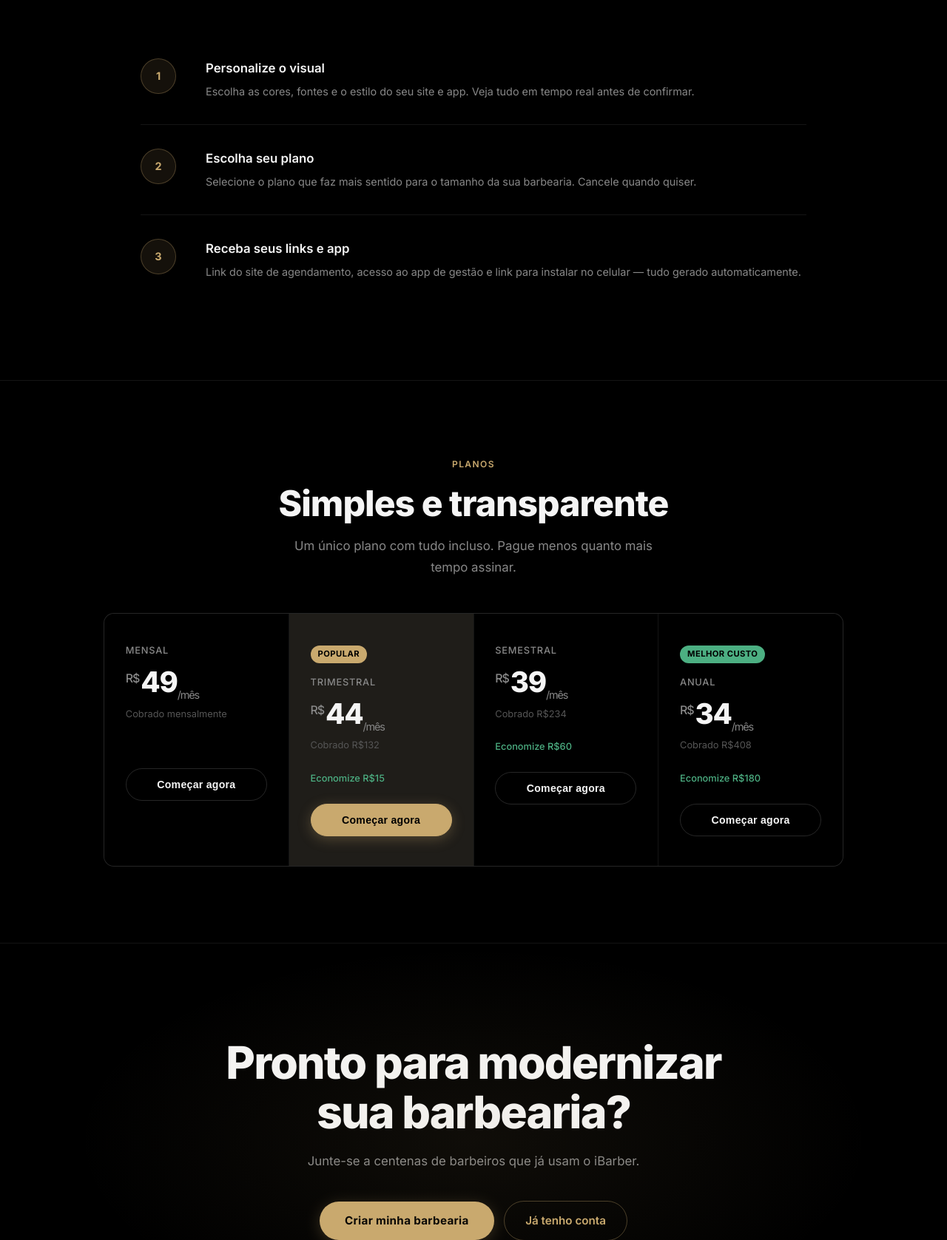
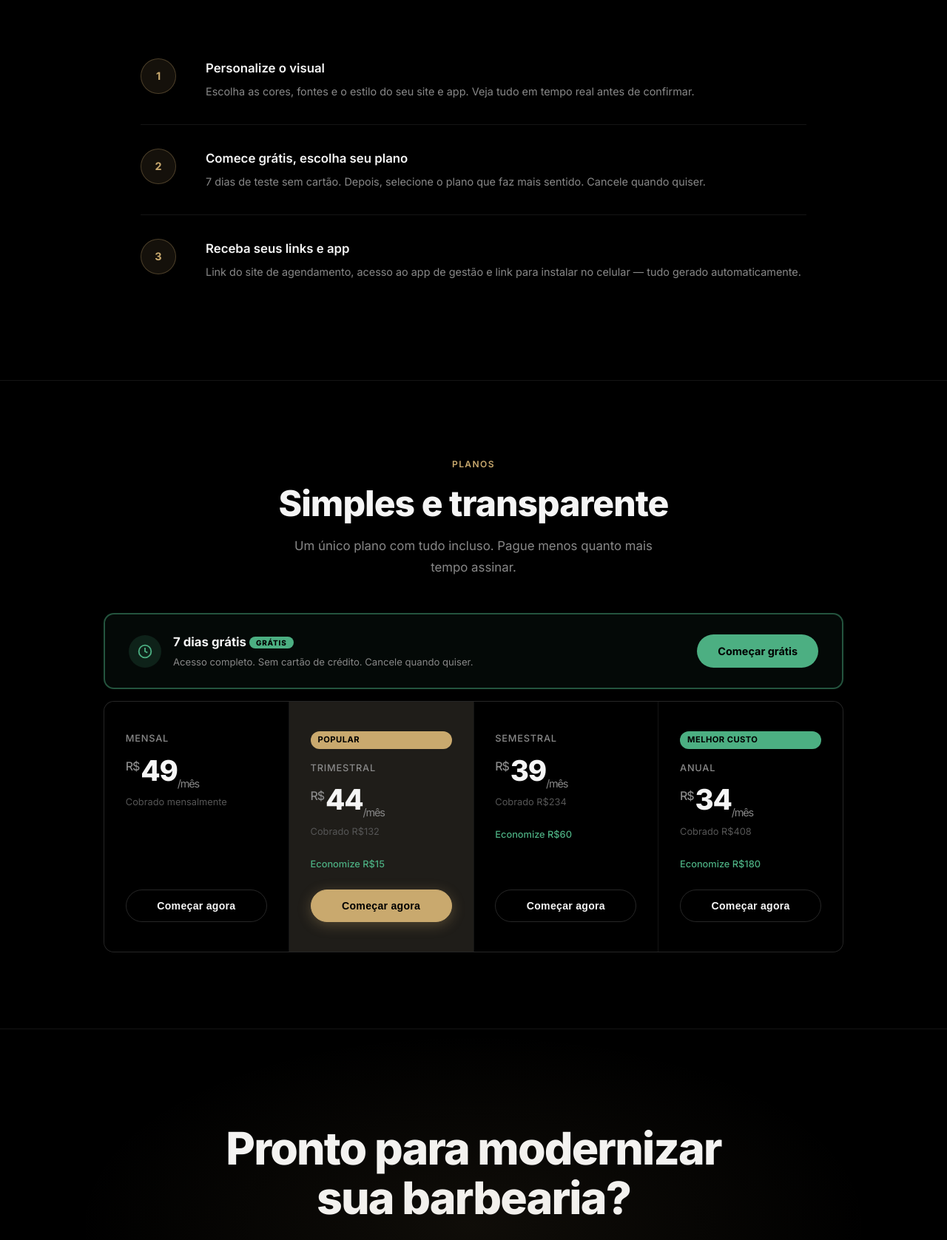
Before and after one commit to gustavo-oli-dev/iBarber.priv, a Flask app: page /landing in a window 1280 px wide. Shown: the part 2493-4170 px from the top of the page at 74% size. Run offline with Flask 3, Linux system fonts and the light colour scheme; parts of the project's set-up code (start-up, migrations or seed data) failed here and were passed over.

Commit message:
landing: fix plan card alignment (flex-column), add 7-day trial card, fix domain meta tags

```diff
--- a/templates/landing.html
+++ b/templates/landing.html
@@ -9,12 +9,12 @@
 <meta property="og:title" content="iBarber — Gestão completa para barbearias"/>
 <meta property="og:description" content="Site de agendamento, app de gestão e controle financeiro para barbearias. Configure em 3 minutos."/>
 <meta property="og:type" content="website"/>
-<meta property="og:url" content="https://ibarber.shop"/>
-<meta property="og:image" content="https://ibarber.shop/static/images/icon-192.png"/>
+<meta property="og:url" content="https://ibarber.app.br"/>
+<meta property="og:image" content="https://ibarber.app.br/static/images/icon-192.png"/>
 <meta name="twitter:card" content="summary_large_image"/>
 <meta name="twitter:title" content="iBarber — Gestão completa para barbearias"/>
 <meta name="twitter:description" content="Site de agendamento, app de gestão e controle financeiro para barbearias."/>
-<link rel="canonical" href="https://ibarber.shop"/>
+<link rel="canonical" href="https://ibarber.app.br"/>
   <link rel="icon" type="image/x-icon" href="/static/images/favicon.ico">
   <link rel="apple-touch-icon" href="/static/images/icon-192.png">
   <link rel="manifest" href="/manifest.json">
@@ -255,6 +255,7 @@ section{padding:clamp(4rem,8vw,7rem) clamp(1.5rem,5vw,5rem)}
   padding:2.5rem 1.8rem;
   transition:background .2s;
   position:relative;
+  display:flex;flex-direction:column;
 }
 .plan:hover{background:rgba(255,255,255,0.03)}
 .plan.popular{background:rgba(201,169,110,0.06)}
@@ -276,6 +277,7 @@ section{padding:clamp(4rem,8vw,7rem) clamp(1.5rem,5vw,5rem)}
   font-size:.88rem;font-weight:700;cursor:pointer;letter-spacing:.02em;
   border:1.5px solid rgba(255,255,255,.15);background:transparent;color:var(--text);
   transition:background .2s,border-color .2s,transform .15s,box-shadow .2s;
+  margin-top:auto;
 }
 .btn-plan:hover{background:rgba(255,255,255,.05);border-color:rgba(255,255,255,.3);transform:translateY(-1px)}
 .plan.popular .btn-plan{
@@ -471,8 +473,8 @@ footer{
       <div class="step reveal reveal-delay-2">
         <div class="step-num">2</div>
         <div class="step-body">
-          <h3>Escolha seu plano</h3>
-          <p>Selecione o plano que faz mais sentido para o tamanho da sua barbearia. Cancele quando quiser.</p>
+          <h3>Comece grátis, escolha seu plano</h3>
+          <p>7 dias de teste sem cartão. Depois, selecione o plano que faz mais sentido. Cancele quando quiser.</p>
         </div>
       </div>
       <div class="step reveal reveal-delay-4">
@@ -494,12 +496,26 @@ footer{
       <div class="section-title">Simples e transparente</div>
       <p class="section-sub">Um único plano com tudo incluso. Pague menos quanto mais tempo assinar.</p>
     </div>
+    <!-- Trial card -->
+    <div style="border:2px solid rgba(76,175,130,.45);border-radius:var(--radius);padding:1.5rem 2rem;background:rgba(76,175,130,.05);display:flex;align-items:center;justify-content:space-between;gap:1.5rem;margin-bottom:1rem;flex-wrap:wrap;">
+      <div style="display:flex;align-items:center;gap:1rem;">
+        <div style="width:44px;height:44px;border-radius:50%;background:rgba(76,175,130,.15);display:flex;align-items:center;justify-content:center;flex-shrink:0;">
+          <svg width="20" height="20" viewBox="0 0 24 24" fill="none" stroke="#4caf82" stroke-width="2.2"><circle cx="12" cy="12" r="10"/><polyline points="12 6 12 12 16 14"/></svg>
+        </div>
+        <div>
+          <div style="font-size:1.05rem;font-weight:700;color:#f5f5f5;margin-bottom:.2rem;">7 dias grátis <span style="font-size:.62rem;font-weight:800;text-transform:uppercase;letter-spacing:.08em;background:#4caf82;color:#000;padding:2px 9px;border-radius:50px;vertical-align:middle;">Grátis</span></div>
+          <div style="font-size:.82rem;color:#888;">Acesso completo. Sem cartão de crédito. Cancele quando quiser.</div>
+        </div>
+      </div>
+      <a href="/personalizar" style="background:#4caf82;color:#000;padding:.7rem 1.75rem;border-radius:50px;font-size:.9rem;font-weight:700;white-space:nowrap;transition:opacity .15s;display:inline-block;" onmouseover="this.style.opacity='.85'" onmouseout="this.style.opacity='1'">Começar grátis</a>
+    </div>
+
     <div class="plans-grid">
       <div class="plan">
         <div class="plan-name">Mensal</div>
         <div class="plan-price"><sup>R$</sup>49<sub>/mês</sub></div>
         <div class="plan-period">Cobrado mensalmente</div>
-        <div class="plan-economy"></div>
+        <div class="plan-economy" style="min-height:1.3em"></div>
         <button class="btn-plan" onclick="escolherPlano('mensal')">Começar agora</button>
       </div>
       <div class="plan popular">
```
